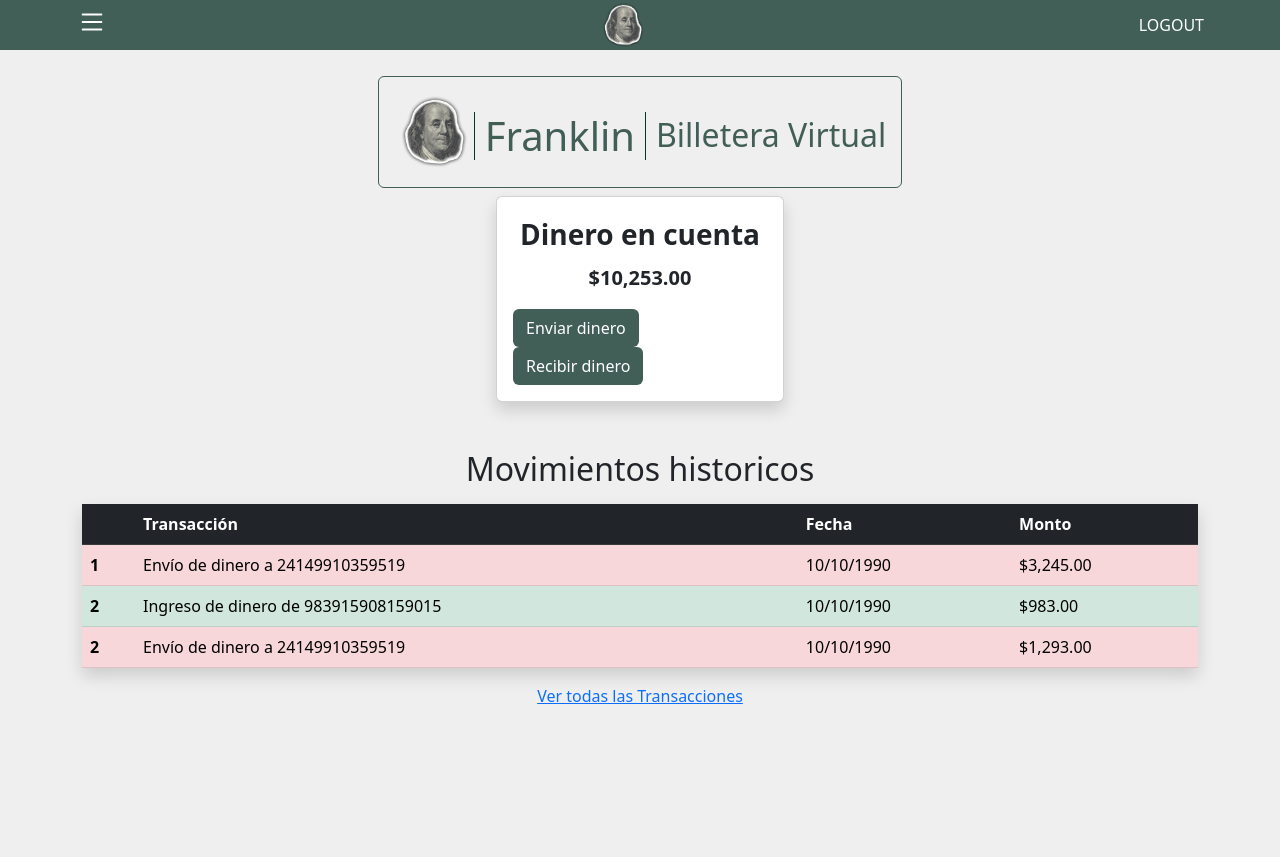
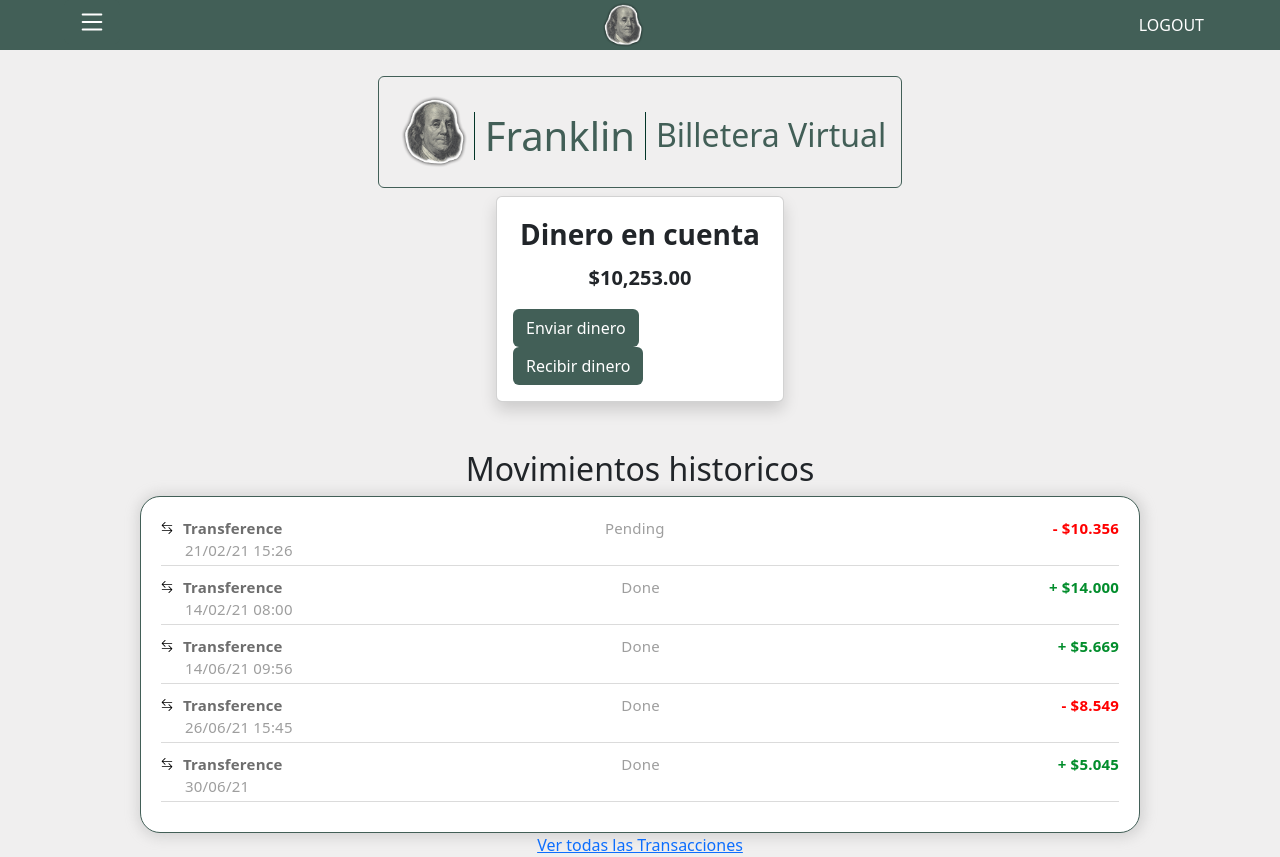
Before and after one commit to pilCbaNet/fsnet10-team10, an Angular app in the folder FrontEnd/frontend/: page /main/inicio in a window 1280 px wide. Before the commit the page ends 800 px from the top, so only its background shows below. Built offline with nearby package versions, Linux system fonts and the light colour scheme; data requests are answered from the project's data file.

Commit message:
change db.json

```diff
--- a/FrontEnd/frontend/db.json
+++ b/FrontEnd/frontend/db.json
@@ -41,8 +41,8 @@
       "status" : "Pending",
       "cripto": "",
       "typeCrypto": "",
-      "amount": "10",
-      "typeMoney": "USD",
+      "amount": "10.356",
+      "typeMoney": "$",
       "date": "21/02/21 15:26"
     },
     {
@@ -52,8 +52,8 @@
       "status" : "Done",
       "cripto": "",
       "typeCrypto": "",
-      "amount": "140",
-      "typeMoney": "USD",
+      "amount": "14.000",
+      "typeMoney": "$",
       "date": "14/02/21 08:00"
     },
     {
@@ -63,8 +63,8 @@
       "status" : "Done",
       "cripto": "",
       "typeCrypto": "",
-      "amount": "56",
-      "typeMoney": "USD",
+      "amount": "5.669",
+      "typeMoney": "$",
       "date": "14/06/21 09:56"
     },
     {
@@ -74,8 +74,8 @@
       "status" : "Done",
       "cripto": "",
       "typeCrypto": "",
-      "amount": "89",
-      "typeMoney": "USD",
+      "amount": "8.549",
+      "typeMoney": "$",
       "date": "26/06/21 15:45"
     },
     {
@@ -85,8 +85,8 @@
       "status" : "Done",
       "cripto": "0.03",
       "typeCrypto": "BTC",
-      "amount": "50",
-      "typeMoney": "USD",
+      "amount": "5.045",
+      "typeMoney": "$",
       "date": "30/06/21"
     },
     {
@@ -96,8 +96,8 @@
       "status" : "Done",
       "cripto": "",
       "typeCrypto": "",
-      "amount": "150",
-      "typeMoney": "USD",
+      "amount": "1.5360",
+      "typeMoney": "$",
       "date": "05/01/21 12:12"
     }
   ],
--- a/FrontEnd/frontend/src/app/components/transactions/transactions.component.html
+++ b/FrontEnd/frontend/src/app/components/transactions/transactions.component.html
@@ -18,14 +18,14 @@
           <ng-container *ngIf="transaction.type === 'shipment' || transaction.type === 'purchased';else Plus">
             <div class="amount-container">
               <!-- <p class="amount-transaction">- {{transaction.cripto}} {{transaction.typeCrypto}}</p> -->
-              <p class="total-transaction less"> - {{transaction.typeMoney}} {{transaction.amount}}</p>
+              <p class="total-transaction less"> - {{transaction.typeMoney}}{{transaction.amount}}</p>
             </div>
           </ng-container >
 
           <ng-template #Plus>
             <div class="amount-container">
               <!-- <p class="amount-transaction">+ {{transaction.cripto}} {{transaction.typeCrypto}}</p> -->
-              <p class="total-transaction plus" > + {{transaction.typeMoney}} {{transaction.amount}}</p>
+              <p class="total-transaction plus" > + {{transaction.typeMoney}}{{transaction.amount}}</p>
             </div>
           </ng-template>
         </div>
--- a/FrontEnd/frontend/src/app/pages/home/home.component.html
+++ b/FrontEnd/frontend/src/app/pages/home/home.component.html
@@ -20,7 +20,7 @@
     </div>
   </div>
   <h2 class="text-center colorVerde mt-5">Movimientos historicos</h2>
-  <table class="table mt-2 bg-white shadow">
+  <!-- <table class="table mt-2 bg-white shadow">
     <thead>
       <tr class="table-dark">
         <th scope="col"></th>
@@ -50,6 +50,12 @@
         <td>{{ "1293" | currency }}</td>
       </tr>
     </tbody>
-  </table>
+  </table> -->
+  <ng-container *ngIf="listTransaction;else Loading" >
+    <app-transactions [ngStyle]="{width: '100%'}" [Transactions]="listTransaction" ></app-transactions>
+  </ng-container>
+  <ng-template #Loading>
+    <app-spinner></app-spinner>
+  </ng-template>
   <a routerLink="/main/transaction">Ver todas las Transacciones</a>
 </div>
--- a/FrontEnd/frontend/src/app/pages/home/home.component.ts
+++ b/FrontEnd/frontend/src/app/pages/home/home.component.ts
@@ -1,13 +1,35 @@
-import { Component } from '@angular/core';
+import { Component, OnInit } from '@angular/core';
 import { Router } from '@angular/router';
+import { Transaction } from 'src/app/models/transaction.model';
+import { TransactionService } from 'src/app/services/transaction.service';
 
 @Component({
   selector: 'app-home',
   templateUrl: './home.component.html'
 })
 export class HomeComponent  {
+  listTransaction: Transaction[] | undefined;
+  constructor( private router: Router, private transactionService: TransactionService ) { }
+    ngOnInit(): void{
+      this.transactionService.obtainListTransactions().subscribe(
+        {
+          next: (response: Transaction[])=>{
+            response.forEach((tran, i)=>{
+              if (i === 0) {
+                this.listTransaction = [tran]
+              }
+              if (i < 5 && i !== 0) {
+                this.listTransaction?.push(tran)
+              }
+            })
 
-  constructor( private router: Router ) { }
+          },
+          error: (error) => console.error(error),
+          complete: ()=> console.info('Peticion terminada')
+        }
+        )
+    }
+
 
 
 
```
